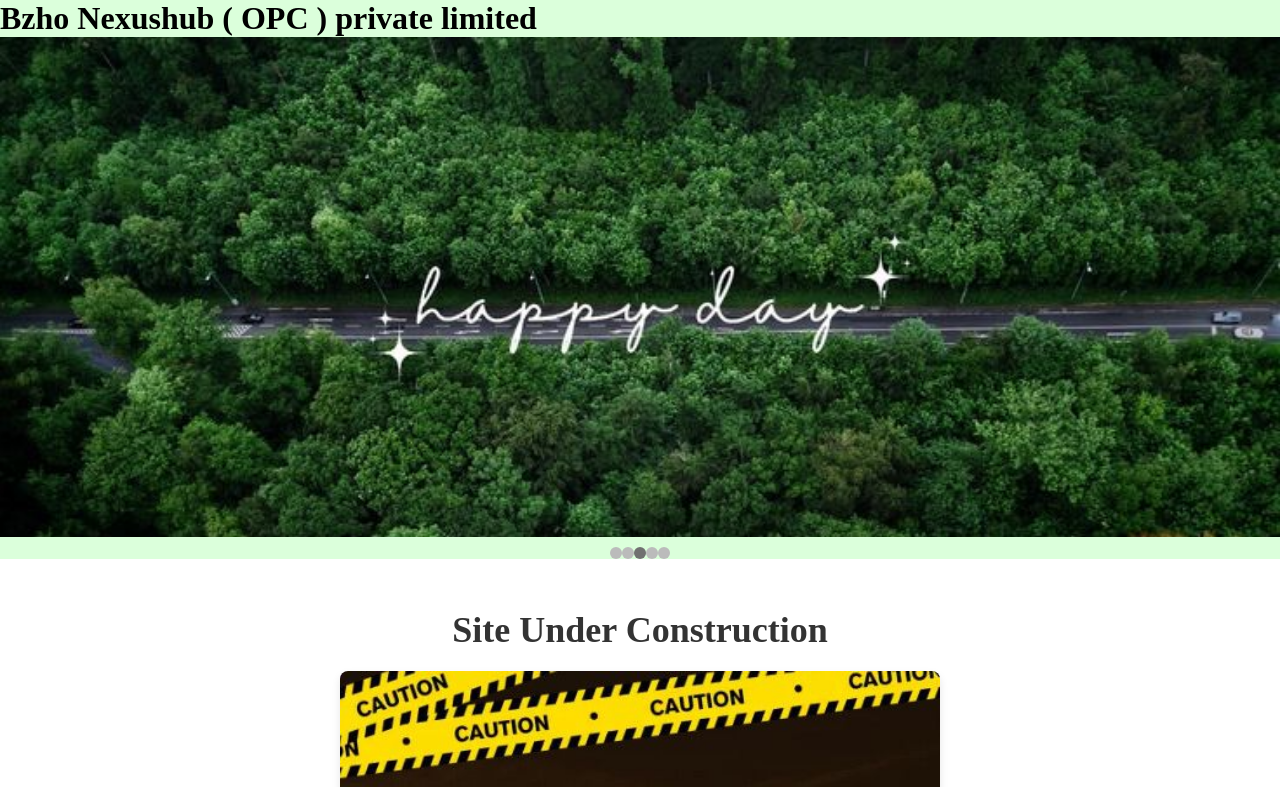
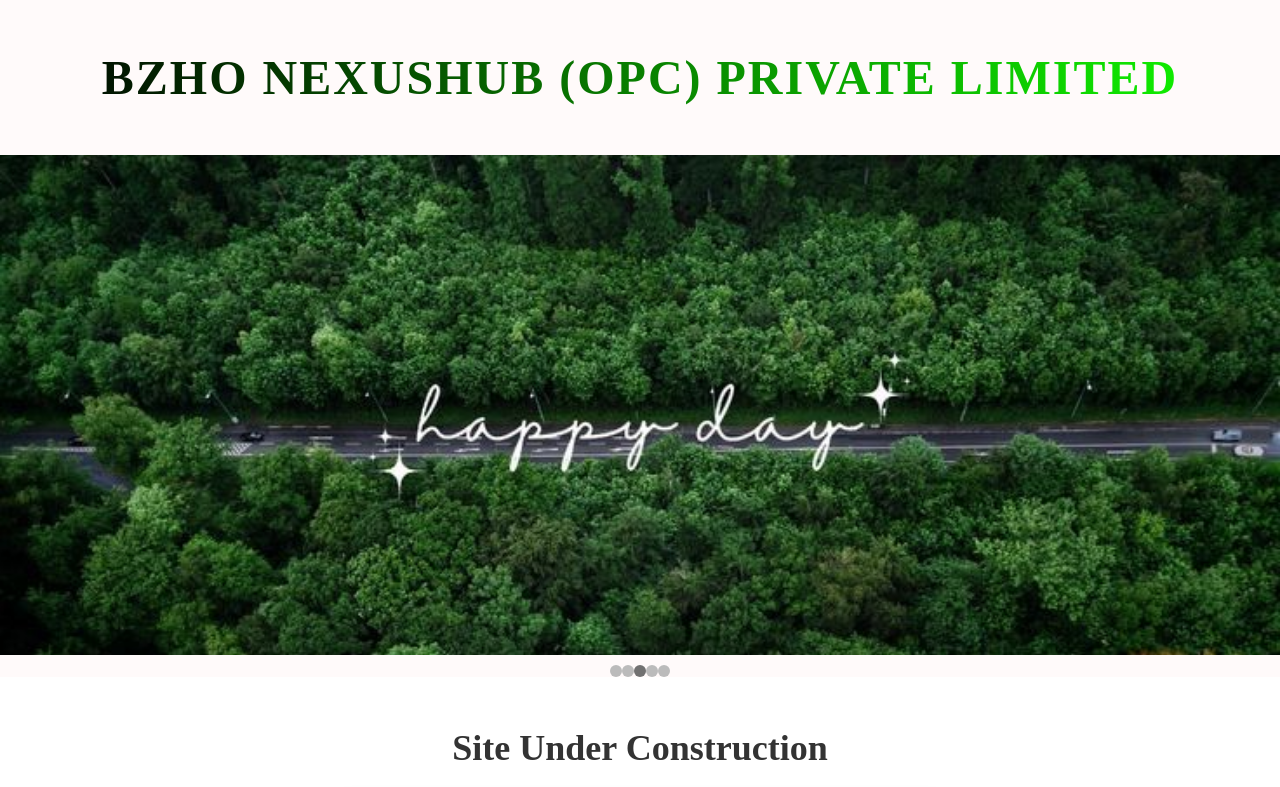
Before and after one commit to hari5ghb/htmlagri, a website: page index.html in a window 1280 px wide. Shown: the top 787 px of the page. Drawn offline with nearby package versions, Linux system fonts and the light colour scheme.

Commit message:
headgreen

```diff
--- a/index.html
+++ b/index.html
@@ -23,6 +23,7 @@
       width: 100%;
       overflow: hidden; /* Hide overflow images */
       position: relative;
+      margin-top: 50px;
     }
 
     .slider {
@@ -121,8 +122,21 @@
     .social-media a:hover {
       color: #f1f1f1;
     }
+    .styled-heading {
+      margin-top:50px;
+      text-align: center;
+    font-family: 'Playfair Display', serif; /* Add a fancy serif font */
+    font-size: 3rem; /* Make the text larger */
+    color: #2c3e50; /* Dark shade for a professional look */
+    letter-spacing: 2px; /* Slight letter spacing */
+    text-transform: uppercase; /* Capitalize all letters for impact */
+    background: linear-gradient(to right, #000000, #11ff00); /* Gradient effect */
+    -webkit-background-clip: text; /* Clip gradient to text */
+    -webkit-text-fill-color: transparent; /* Make background fill the text */
+    font-weight: 700; /* Make the text bold */
+  }
     body{
-      background:rgb(219, 255, 219);
+      background:snow;
     }
   </style>
   <!-- Include Font Awesome for social media icons -->
@@ -130,9 +144,9 @@
 </head>
 <body>
 
-  <h1 class="text-black text-center py-4">
-    Bzho Nexushub ( OPC ) private limited
-  </h1>
+  <h1 class="styled-heading" >
+    Bzho Nexushub (OPC) Private Limited
+</h1>
 
   <section class="flex justify-center">
     <div class="slider-container">
```
